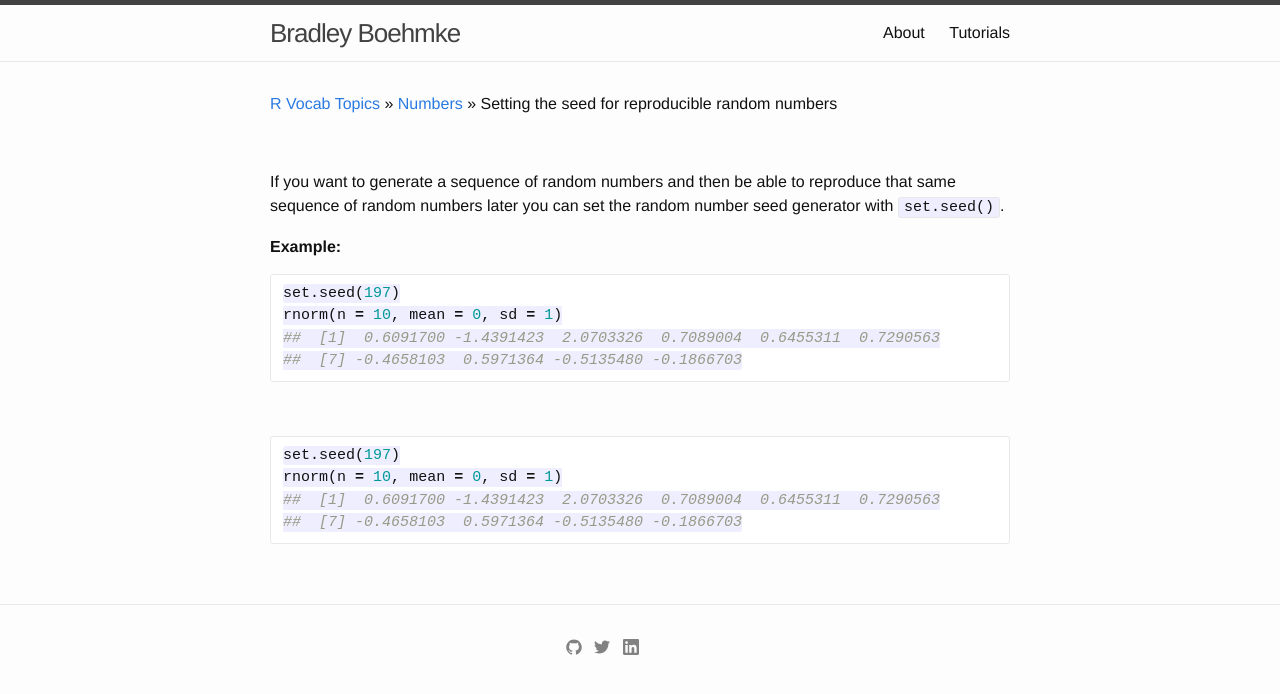
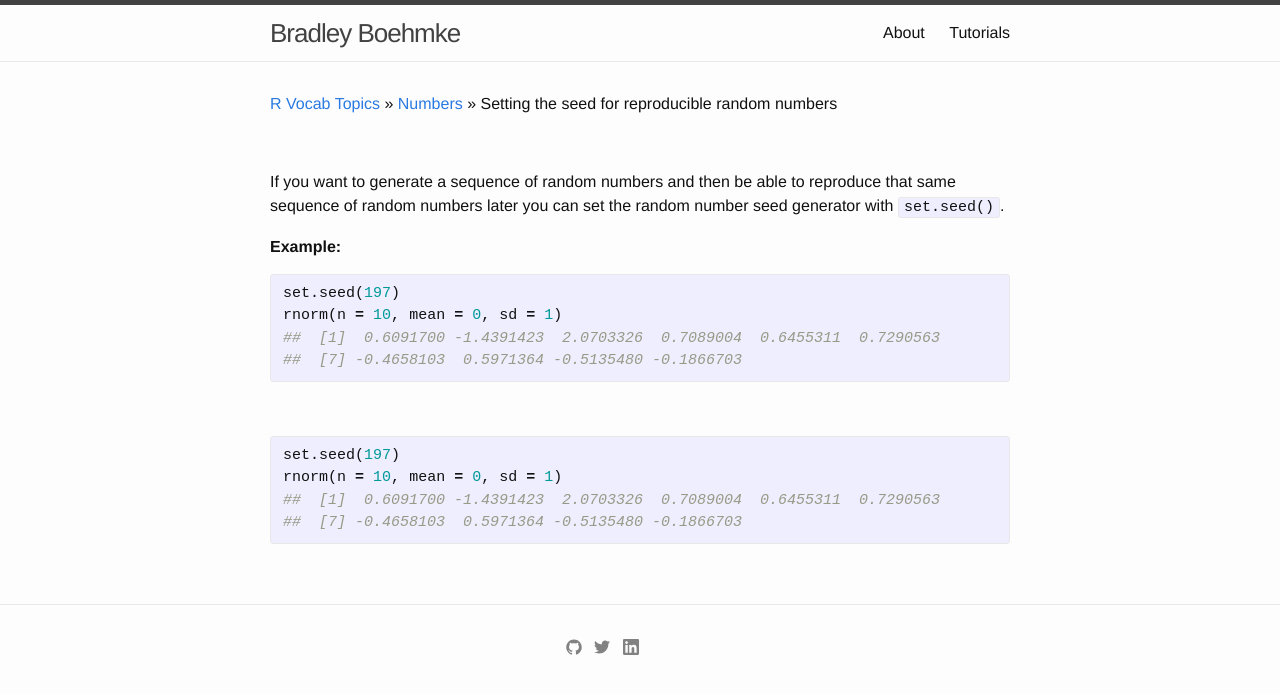
Before and after one commit to bradleyboehmke/bradleyboehmke, a Jekyll site: the page built from tutorials/setting_seed.md, in a window 1280 px wide. Shown: the top 694 px of the page. Built offline with Jekyll 4.4.1, drawn with Linux system fonts in a browser that asks for light colours.

Commit message:
Update setting_seed.md

````diff
--- a/tutorials/setting_seed.md
+++ b/tutorials/setting_seed.md
@@ -12,19 +12,19 @@ If you want to generate a sequence of random numbers and then be able to reprodu
 **Example:**
 
 
-```r
+{% highlight r %}
 set.seed(197)
 rnorm(n = 10, mean = 0, sd = 1)
 ##  [1]  0.6091700 -1.4391423  2.0703326  0.7089004  0.6455311  0.7290563
 ##  [7] -0.4658103  0.5971364 -0.5135480 -0.1866703
-```
+{% endhighlight %}
 
 <br>
 
 
-```r
+{% highlight r %}
 set.seed(197)
 rnorm(n = 10, mean = 0, sd = 1)
 ##  [1]  0.6091700 -1.4391423  2.0703326  0.7089004  0.6455311  0.7290563
 ##  [7] -0.4658103  0.5971364 -0.5135480 -0.1866703
-```
+{% endhighlight %}
````
